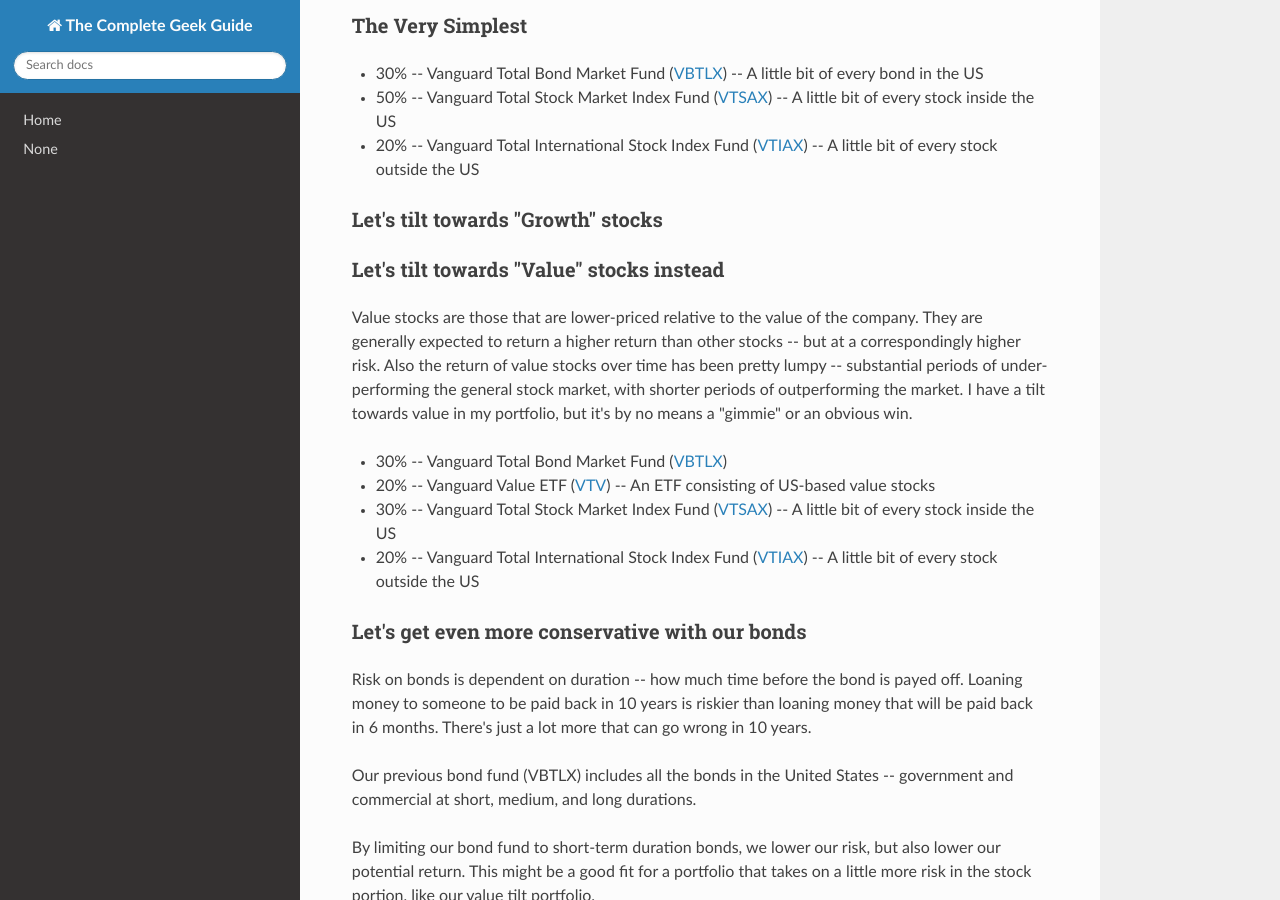
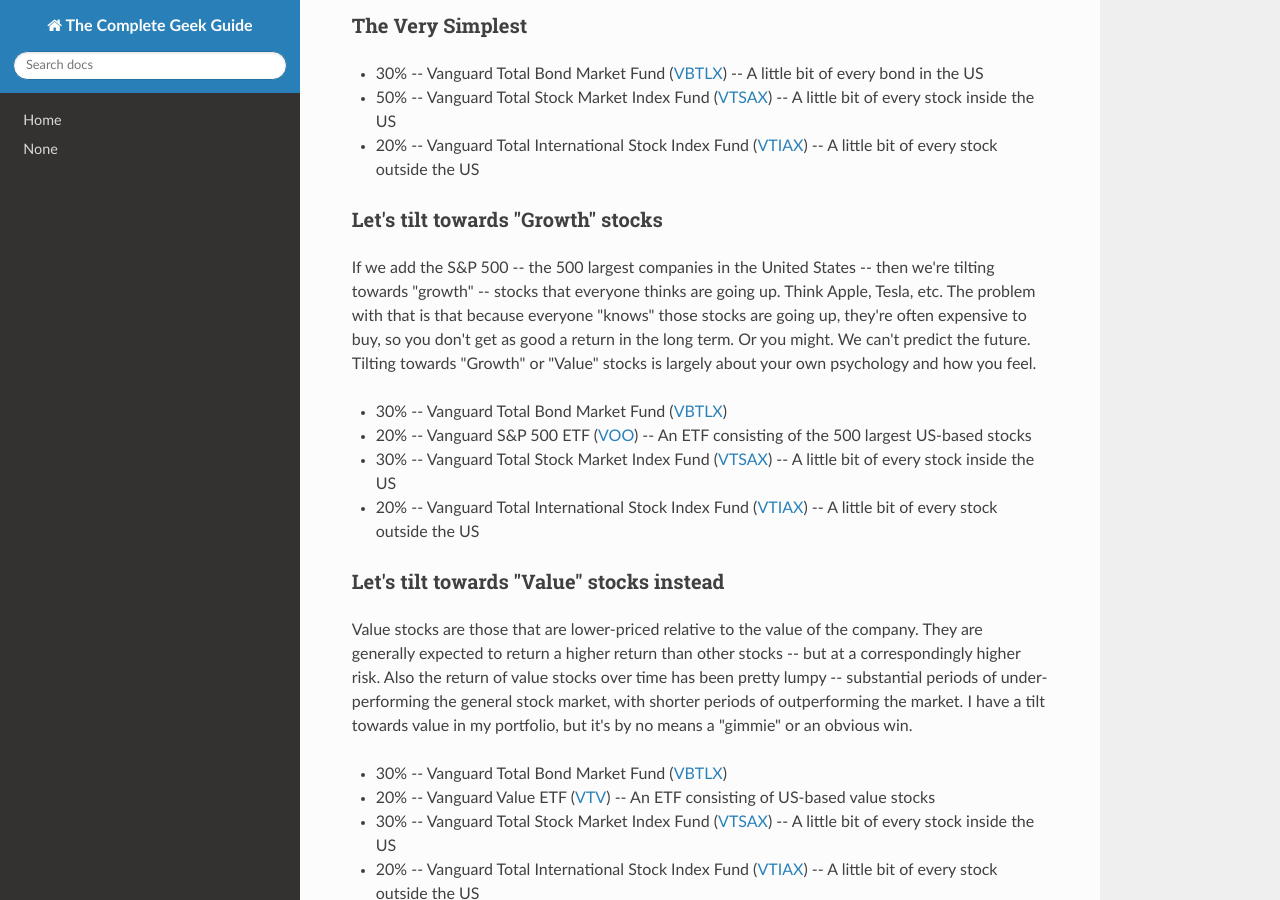
Before and after one commit to CommandLineLabs/completegeek, an MkDocs documentation site: the page built from docs/financial-skills/how-to-invest.md, in a window 1280 px wide and 900 px high, scrolled down 1356 px. Built offline with MkDocs 1.6.1, drawn with Linux system fonts in a browser that asks for light colours; nearby versions of some CDN libraries.

Commit message:
Adding info about growth stocks

```diff
--- a/docs/financial-skills/how-to-invest.md
+++ b/docs/financial-skills/how-to-invest.md
@@ -42,6 +42,13 @@
 
 ### Let's tilt towards "Growth" stocks
 
+If we add the S&P 500 -- the 500 largest companies in the United States -- then we're tilting towards "growth" -- stocks that everyone thinks are going up. Think Apple, Tesla, etc. The problem with that is that because everyone "knows" those stocks are going up, they're often expensive to buy, so you don't get as good a return in the long term. Or you might. We can't predict the future. Tilting towards "Growth" or "Value" stocks is largely about your own psychology and how you feel.
+
+* 30% -- Vanguard Total Bond Market Fund ([VBTLX](https://investor.vanguard.com/investment-products/mutual-funds/profile/vbtlx))
+* 20% -- Vanguard S&P 500 ETF ([VOO](https://advisors.vanguard.com/investments/products/voo/vanguard-sp-500-etf)) -- An ETF consisting of the 500 largest US-based stocks
+* 30% -- Vanguard Total Stock Market Index Fund ([VTSAX](https://investor.vanguard.com/investment-products/mutual-funds/profile/vtsax)) -- A little bit of every stock inside the US
+* 20% -- Vanguard Total International Stock Index Fund ([VTIAX](https://investor.vanguard.com/investment-products/mutual-funds/profile/vtiax)) -- A little bit of every stock outside the US
+
 ### Let's tilt towards "Value" stocks instead
 
 Value stocks are those that are lower-priced relative to the value of the company. They are generally expected to return a higher return than other stocks -- but at a correspondingly higher risk. Also the return of value stocks over time has been pretty lumpy -- substantial periods of under-performing the general stock market, with shorter periods of outperforming the market. I have a tilt towards value in my portfolio, but it's by no means a "gimmie" or an obvious win.
```
Also changed, not shown: docs/financial-skills/essential-responsibilities.md (+6 -0 lines), docs/financial-skills/track-income-and-expenses.md (+2 -2 lines).
